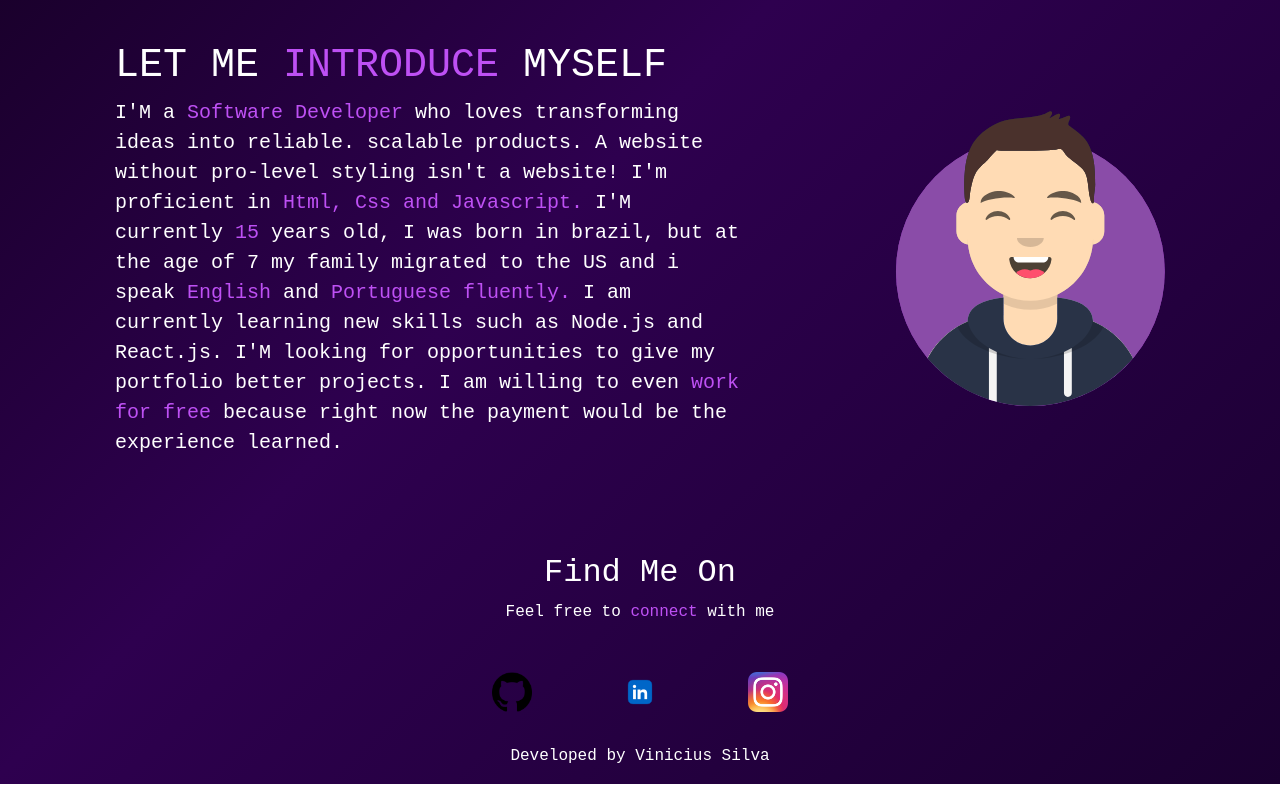
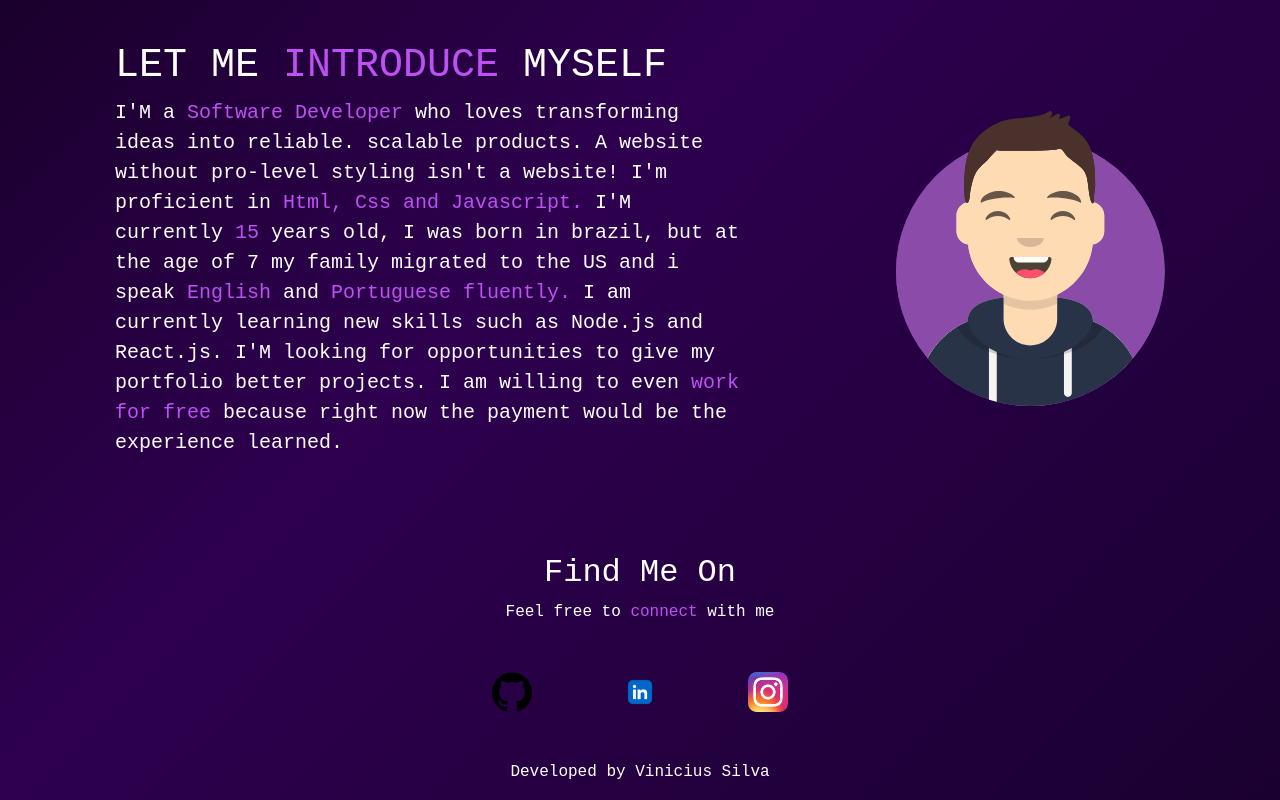
Before and after one commit to dev-viniSilva/portfolio, a plain HTML site: page index.html in a window 1280 px wide. Shown: the part 516-1316 px from the top of the page. Drawn offline with nearby package versions, Linux system fonts and the light colour scheme.

Commit message:
Update style.css

```diff
--- a/style.css
+++ b/style.css
@@ -35,6 +35,9 @@ width: 60px;
   height: 40px;
   margin:2em;
 }
+
+.footer-text {
+  margin:1em; }
 
 .link {
   text-decoration: none;
```
